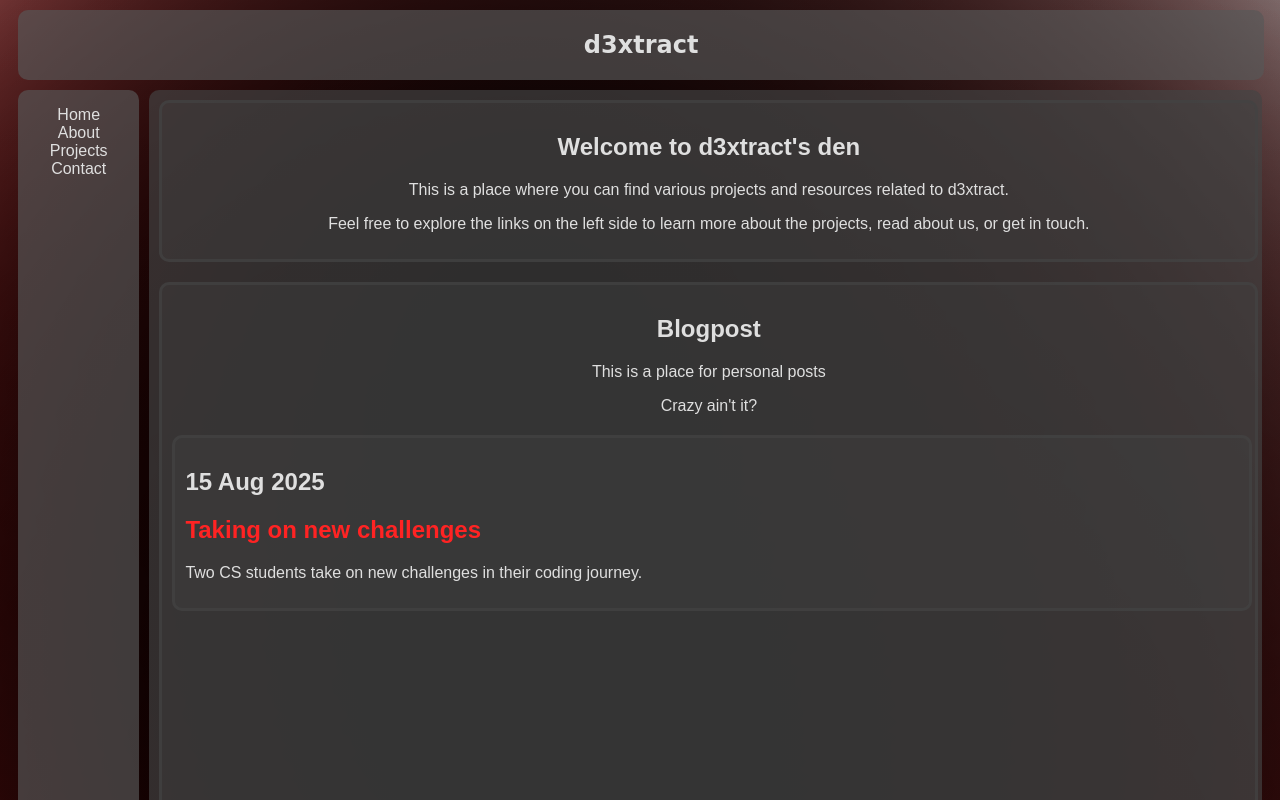
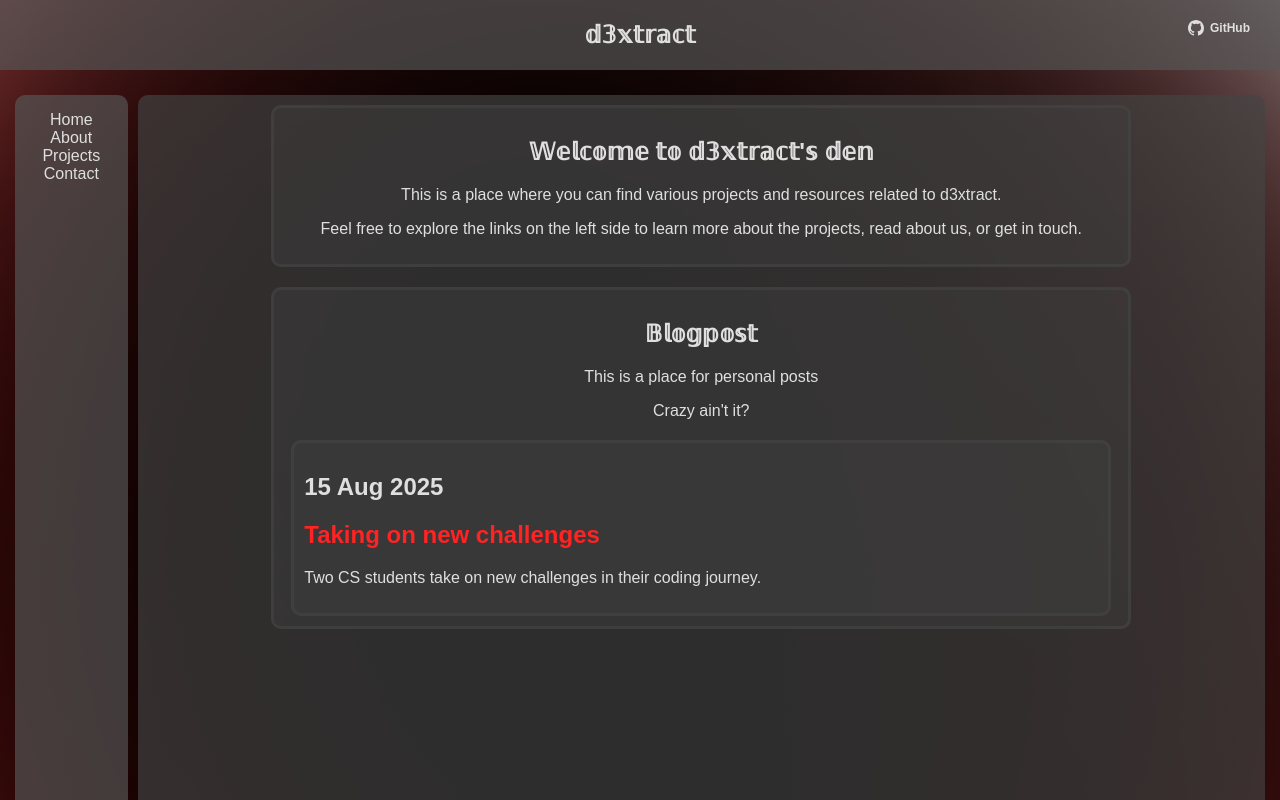
Before and after one commit to d3xtract/d3xtract.github.io, a plain HTML site: page index.html in a window 1280 px wide. Shown: the top 800 px of the page. Drawn offline with Linux system fonts and the light colour scheme.

Commit message:
Add files via upload

```diff
--- a/index.html
+++ b/index.html
@@ -4,17 +4,36 @@
 <title>d3xtract's den</title>
 
     <style>
+    *, *::before, *::after {
+        box-sizing: border-box;
+    }
+    body {
+        overflow-x: hidden;
+    }
+    body {
+        display: flex;
+        flex-direction: column;
+        min-height: 100vh;
+        margin: 0;
+    }
+    .content-wrapper {
+        flex: 1;
+        display: flex;
+        flex-direction: column;
+    }
     .all{
     display: flex;
     flex-direction: row;
-    margin: 10px;
+    margin: 15px;
     }
     .topbar {
-    width: 97.8%;
+        width: 100%;
+        max-width: 15000px;
         background-color: #585858aa;
         padding: 5px;
-    margin: 10px;
-    border-radius: 10px;
+        margin: 10px auto;
+        margin-top: 0px;
+        border-radius: 0px;
     }
     .leftbar {
     width:10%;
@@ -24,14 +43,19 @@
     border-radius: 10px;
     }
     .middlebar {
-    width:90%;
+        max-width: 15000px;
+        width: 100%;
+        margin: 0 auto;
         padding: 10px;
         background-color: #444444aa;
         border-radius: 10px;
         text-align: center;
+        height: 1000px;
     }
     .inmiddlebar {
-    width: 98.2%;
+        max-width: 860px;
+        width: 100%;
+        margin: 0 auto;
         padding: 10px;
         background-color: #44444455;
         border-style: solid;
@@ -39,24 +63,27 @@
         border-radius: 10px;
     }
     .blogpost {
-    width: 98.2%;
+        max-width: 860px;
+        width: 100%;
+        margin: 10px auto 0 auto;
         padding: 10px;
         background-color: #44444455;
         border-style: solid;
         border-color: #444444aa;
         border-radius: 10px;
-    margin-top: 10px;
-    height: 1000px;
+        min-height: 300px;
+        height: auto;
     }
 
     .post {
-    width: 98.2%;
+        max-width: 820px;
+        width: 100%;
+        margin: 10px auto 0 auto;
         padding: 10px;
         background-color: #44444455;
         border-style: solid;
         border-color: #444444aa;
         border-radius: 10px;
-    margin-top: 10px;
         height: auto;
         text-align: left;
     }
@@ -70,6 +97,19 @@
     color:#4b4b4b;
     text-decoration:none;
     cursor:pointer;
+    }
+    .site-footer {
+    padding: 24px 0;
+    border-top: 1px solid rgba(255, 49, 49, 0.726);
+    text-align: center;
+    color: #dfdfdf;
+    }
+
+    .github-topright {
+        position: absolute;
+        top: 20px;
+        right: 30px;
+        z-index: 100;
     }
 
     </style>
@@ -87,21 +127,24 @@
                     backgroundSize: '100% 100%',
                 filter: 'blur(80px)',">
 
+    <div class="github-topright">
+        <a href="https://github.com/d3xtract" target="_blank" rel="noopener" style="color: #dfdfdf; font-family: Arial, Helvetica, sans-serif; font-size:12px; font-weight: bold; display: flex; align-items: center; gap: 6px;">
+            <svg xmlns="http://www.w3.org/2000/svg" width="16" height="16" fill="#dfdfdf" viewBox="0 0 16 16" style="vertical-align: middle;"><path d="M8 0C3.58 0 0 3.58 0 8c0 3.54 2.29 6.53 5.47 7.59.4.07.55-.17.55-.38 0-.19-.01-.82-.01-1.49-2.01.37-2.53-.49-2.69-.94-.09-.23-.48-.94-.82-1.13-.28-.15-.68-.52-.01-.53.63-.01 1.08.58 1.23.82.72 1.21 1.87.87 2.33.66.07-.52.28-.87.51-1.07-1.78-.2-3.64-.89-3.64-3.95 0-.87.31-1.59.82-2.15-.08-.2-.36-1.02.08-2.12 0 0 .67-.22 2.2.82a7.65 7.65 0 0 1 2-.27c.68 0 1.36.09 2 .27 1.53-1.04 2.2-.82 2.2-.82.44 1.1.16 1.92.08 2.12.51.56.82 1.27.82 2.15 0 3.07-1.87 3.75-3.65 3.95.29.25.54.73.54 1.48 0 1.07-.01 1.93-.01 2.19 0 .21.15.46.55.38A8.013 8.013 0 0 0 16 8c0-4.42-3.58-8-8-8z"/></svg>
+            GitHub
+        </a>
+    </div>
+    <div class="content-wrapper">
         <!-- Top bar -->
-
         <div class="topbar">
             <margin: 20px;>
-    <center style="color: #dfdfdf; font-family: Brush Script MT, cursive; font-size:12px; font-weight: bold;">
-    <h1>d3xtract</h1>
+                <center style="color: #dfdfdf; font-family: Arial, Helvetica, sans-serif; font-size:12px; font-weight: bold;">
+                    <h1>𝕕𝟛𝕩𝕥𝕣𝕒𝕔𝕥</h1>
                 </center>
             </margin:>
         </div>
 
-
         <div class="all">
-
             <!-- Left side bar -->
-
             <div class="leftbar">
                 <div>
                     <p style="color: #dfdfdf; font-family: Arial, sans-serif;" >
@@ -116,22 +159,20 @@
             </div>
 
             <!-- Middle bar -->
-
             <div class="middlebar">
                 <div>
                     <div class="inmiddlebar">
                         <div style="color: #dfdfdf; font-family: Arial, sans-serif;">
-                <h2>Welcome to d3xtract's den</h2>
+                            <h2>𝕎𝕖𝕝𝕔𝕠𝕞𝕖 𝕥𝕠 𝕕𝟛𝕩𝕥𝕣𝕒𝕔𝕥'𝕤 𝕕𝕖𝕟</h2>
                             <p>This is a place where you can find various projects and resources related to d3xtract.</p>
                             <p>Feel free to explore the links on the left side to learn more about the projects, read about us, or get in touch.</p>
                         </div>
                     </div>
 
                     <!-- Middle Bar Contents -->
-
                     <div class="blogpost" style="margin-top: 20px;">
                         <div style="color: #dfdfdf; font-family: Arial, sans-serif;">
-                <h2>Blogpost</h2>
+                            <h2>𝔹𝕝𝕠𝕘𝕡𝕠𝕤𝕥</h2>
                             <p>This is a place for personal posts</p>
                             <p>Crazy ain't it?</p>
 
@@ -140,9 +181,19 @@
                                     <h2> 15 Aug 2025</h2>
                                     <h2><a href="15_08_2025.html">Taking on new challenges </a></h2>
                                     <p>Two CS students take on new challenges in their coding journey.</p>
-
+                                </div>
+                            </div>
+                        </div>
+                    </div>
+                </div>
+            </div>
         </div>
     </div>
 
+    <footer class="site-footer">
+        <div class="container footer-inner">
+            <small>Built by d3xtract • <a href="https://github.com/d3xtract" target="_blank" rel="noopener">GitHub</a></small>
+        </div>
+    </footer>
 </body>
 </html>
```
Lines whose indentation alone changed are shown as unchanged.
